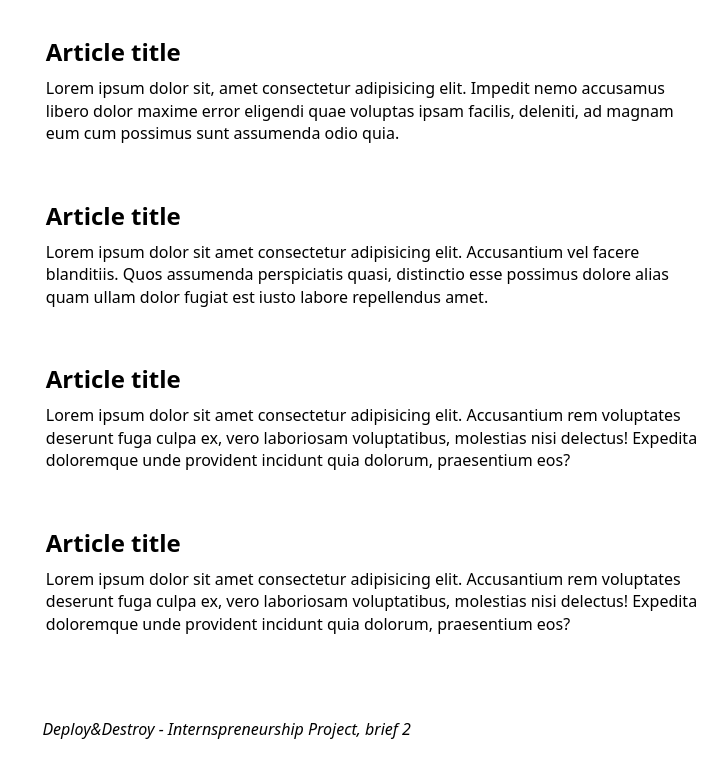
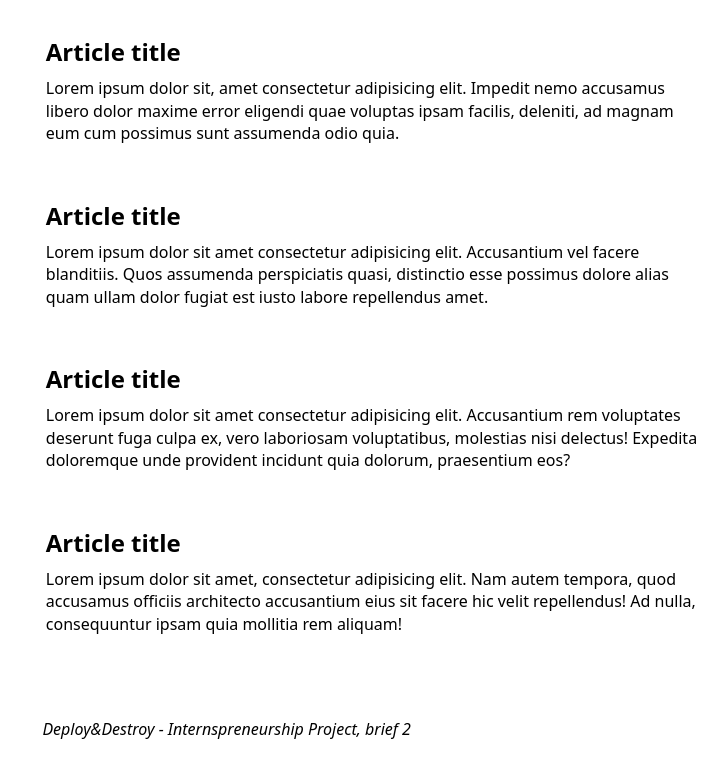
Before and after one commit to Inot-Org/demo, a plain HTML site: page index.html in a window 1280 px wide. Shown: the part 115-878 px from the top of the page, without its empty margins (267-994 px from the left). Drawn offline with Linux system fonts and the light colour scheme.

Commit message:
fix: article 4 typo

```diff
--- a/index.html
+++ b/index.html
@@ -48,9 +48,8 @@
         <article data-testid="article-4">
           <h2 data-testid="article-4 article-title">Article title</h2>
           <p data-testid="article-4 article-content">
-            Lorem ipsum dolor sit amet consectetur adipisicing elit. Accusantium rem voluptates deserunt fuga culpa ex, vero
-            laboriosam voluptatibus, molestias nisi delectus! Expedita doloremque unde provident incidunt quia dolorum,
-            praesentium eos?
+            Lorem ipsum dolor sit amet, consectetur adipisicing elit. Nam autem tempora, quod accusamus officiis architecto
+            accusantium eius sit facere hic velit repellendus! Ad nulla, consequuntur ipsam quia mollitia rem aliquam!
           </p>
         </article>
       </section>
```
